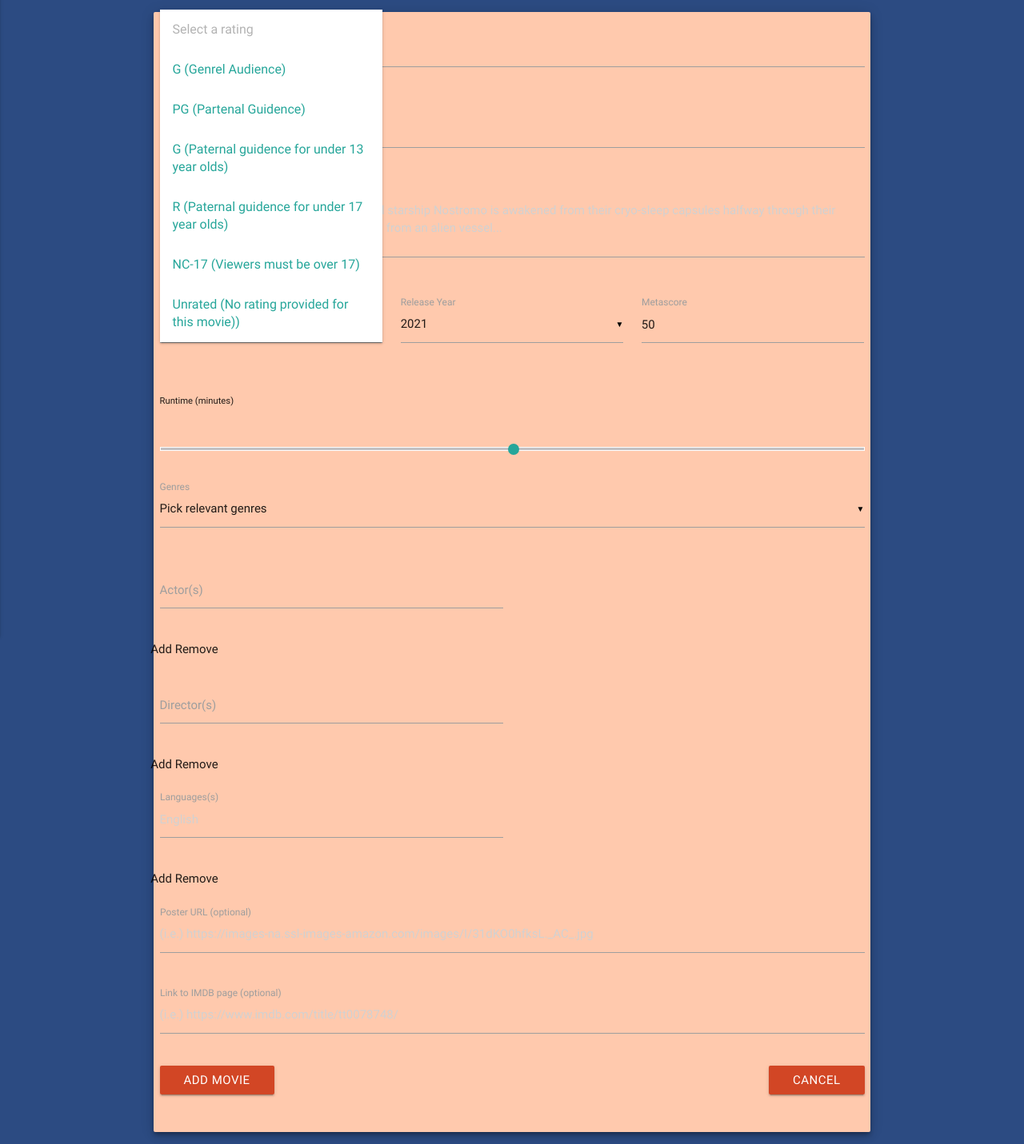
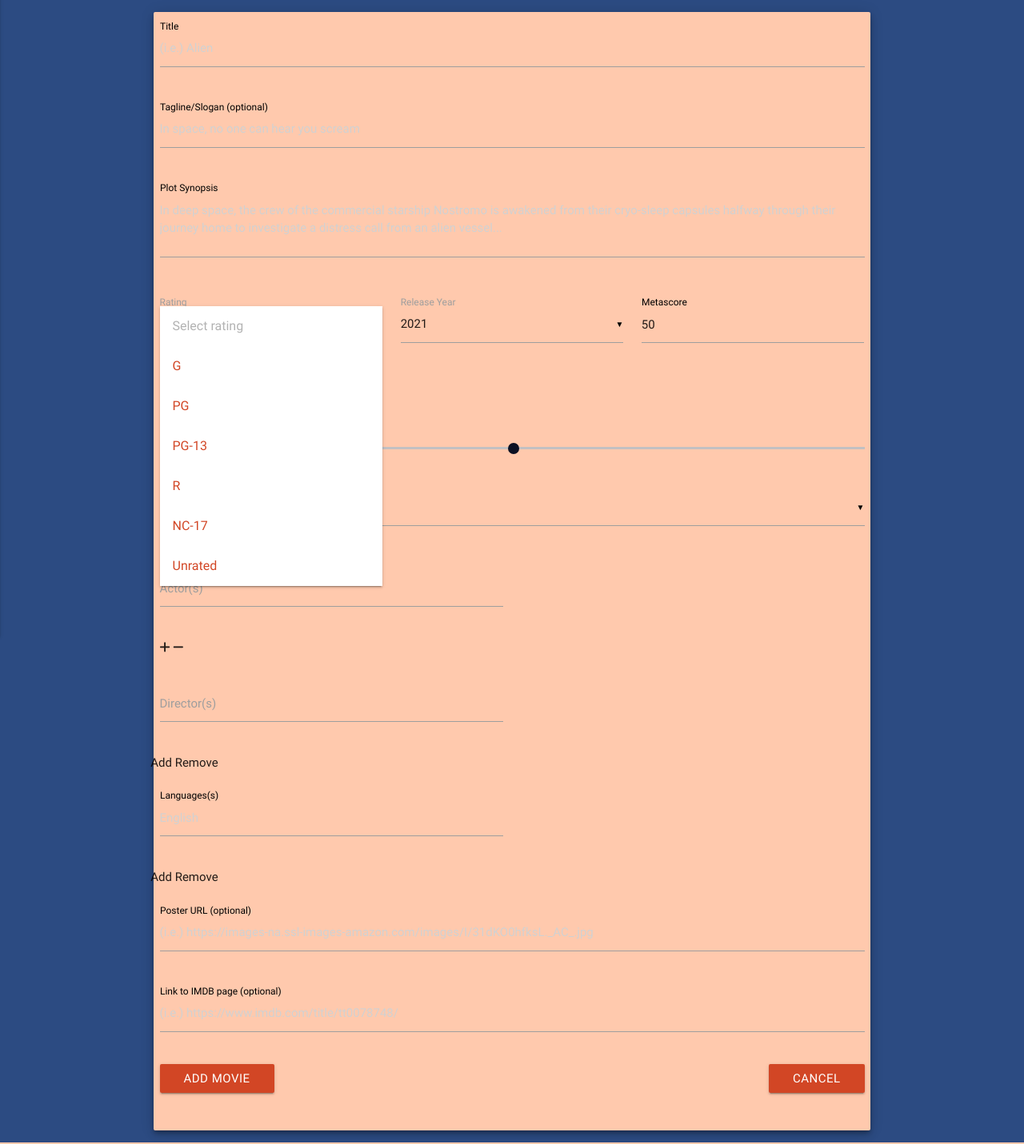
Before and after one commit to Code-Institute-Submissions/SpookySpool, a Flask app: page /user_submit in a window 1280 px wide, after a click on "Select rating". Shown: the part 64-1495 px from the top of the page at 80% size. Run offline with Flask 2, Linux system fonts and the light colour scheme; a database or web service that is not in the repository returns one stand-in record (values such as "Sample title"); some libraries are stand-ins or nearby versions.

```diff
--- a/app.py
+++ b/app.py
@@ -1,6 +1,5 @@
 import os
 import ast
-import json
 from flask import Flask, flash, render_template, redirect, request, url_for, session
 from flask_pymongo import PyMongo
 from bson.objectid import ObjectId
@@ -147,7 +146,7 @@ def search(page_num, query):
         query = ast.literal_eval(query)
 
         # This added the ObjectId() back onto genres if in the query
-        if query["genre"]["$in"]:
+        if "genre" in query.keys():
             for x in query["genre"]["$in"]:
                 position = query["genre"]["$in"].index(x)
                 query["genre"]["$in"][position] = ObjectId(x)
@@ -190,6 +189,9 @@ def add_watchlist(movie_id, page, value):
         return redirect(url_for(f"{page}", page_num=value))
     elif page == "user_home":
         return redirect(url_for(f"{page}", username=value))
+    elif page == "search":
+        return redirect(url_for(f"{page}", page_num=1, query=value))
+
 
 
 @app.route("/remove_watchlist/<movie_id>/redirect=<page>/<value>")
@@ -204,6 +206,8 @@ def remove_watchlist(movie_id, page, value):
         return redirect(url_for(f"{page}", page_num=value))
     elif page == "user_home":
         return redirect(url_for(f"{page}", username=value))
+    elif page == "search":
+        return redirect(url_for(f"{page}", page_num=1, query=value))
 
 
 @app.route("/favourites/<movie_id>/redirect=<page>/<value>")
@@ -218,6 +222,8 @@ def add_favourites(movie_id, page, value):
         return redirect(url_for(f"{page}", page_num=value))
     elif page == "user_home":
         return redirect(url_for(f"{page}", username=value))
+    elif page == "search":
+        return redirect(url_for(f"{page}", page_num=1, query=value))
 
 
 @app.route("/remove_favourite/<movie_id>/redirect=<page>/<value>")
@@ -232,6 +238,8 @@ def remove_favourite(movie_id, page, value):
         return redirect(url_for(f"{page}", page_num=value))
     elif page == "user_home":
         return redirect(url_for(f"{page}", username=value))
+    elif page == "search":
+        return redirect(url_for(f"{page}", page_num=1, query=value))
 
 
 @app.route("/user_submit")
@@ -258,7 +266,8 @@ def insert_movie():
     user = users.find_one({"username": session["username"]})
 
     genre_list = []
-    for genre in request.form.getlist("genre"):        genre_list.append(ObjectId(genre))
+    for genre in request.form.getlist("genre"):
+        genre_list.append(ObjectId(genre))
 
     query = {"title": request.form.get("title"),
              "rating": request.form.get("rating"),
@@ -326,10 +335,6 @@ def insert_update(movie_id):
 
     return redirect(url_for("movie_page", movie_id=movie_id))
 
-
-
-
-
 if __name__ == "__main__":
     app.run(host=os.environ.get("IP"),
             port=int(os.environ.get("PORT")),
--- a/static/css/style.css
+++ b/static/css/style.css
@@ -127,11 +169,63 @@ nav li>a:hover,
     padding-top: 0em;
 }
 
+.fa-info {
+    cursor: pointer;
+    transition: color 250ms;
+}
+
+.card-reveal {
+    text-align: left;
+}
+
+.card .card-reveal i{
+    display: block;
+    text-align: center;
+    transition: color 250ms;
+}
+
 .left-align-slick > .slick-list > .slick-track {
     margin-left:0;
 }
 
+/*----- Form Fields -----*/
 
+ /* label focus color */
+.input-field label:not(.label-icon).active {
+    color: black;
+}
+/* label underline focus color */
+input[type=number]:not(.browser-default):focus:not([readonly]),
+textarea.materialize-textarea:focus:not([readonly]),
+input[type=text]:not(.browser-default):focus:not([readonly]) {
+        border-bottom: 1px solid #D24625;
+        box-shadow: 0 1px 0 0 #D24625;
+}
+
+input[type=range]+.thumb {
+    background-color: #D24625;
+}
+.dropdown-content li>span,
+input[type=number]:not(.browser-default):focus:not([readonly])+label,
+textarea.materialize-textarea:focus:not([readonly])+label,
+input[type=text]:not(.browser-default):focus:not([readonly])+label {
+    color: #D24625;
+}
+
+
+input[type=range] {
+    border: none;
+}
+
+input[type=range]::-webkit-slider-thumb {
+    background-color: #0B1023;
+  }
+  input[type=range]::-moz-range-thumb {
+    background-color: #0B1023;
+  }
+  input[type=range]::-ms-thumb {
+    background-color: #0B1023;
+  }
 
 @media(min-width: 300px) {
     .card-image img {
--- a/templates/movie_form.html
+++ b/templates/movie_form.html
@@ -7,13 +7,13 @@
 		<form id="movie_form" action="{{url_for('insert_movie')}}" method="POST" class="col s12">
 			<div class="row">
 				<div class="input-field col s12">
-					<input id="movie_title" placeholder="(i.e.) Alien" name="title" type="text" class="validate" required>
+					<input id="movie_title" placeholder="(i.e.) Alien" name="title" type="text" required>
 					<label for="movie_title">Title</label>
 				</div>
 			</div>
             <div class="row">
 				<div class="input-field col s12">
-					<input id="tagline" name="tagline" placeholder="In space, no one can hear you scream" type="text" class="validate">
+					<input id="tagline" name="tagline" placeholder="In space, no one can hear you scream" type="text">
                     <label for="tagline">Tagline/Slogan (optional)</label>
 				</div>
 			</div>
@@ -25,16 +25,16 @@
 			</div>
             <div class="row">
 				<div class="input-field col s4">
-					<select id="movie_rating" name="rating" required class="validate">
-                        <option value="" selected disabled>Select a rating</option>
-                        <option value="G">G (Genrel Audience)</option>
-                        <option value="PG">PG (Partenal Guidence)</option>
-                        <option value="PG-13">G (Paternal guidence for under 13 year olds)</option>
-                        <option value="R">R (Paternal guidence for under 17 year olds)</option>
-                        <option value="NC-17">NC-17 (Viewers must be over 17)</option>
-                        <option value="Unrated">Unrated (No rating provided for this movie))</option>
+					<select id="movie_rating" name="rating" required>
+                        <option value="" selected disabled>Select rating</option>
+                        <option value="G">G</option>
+                        <option value="PG">PG</option>
+                        <option value="PG-13">PG-13</option>
+                        <option value="R">R</option>
+                        <option value="NC-17">NC-17</option>
+                        <option value="Unrated">Unrated</option>
 					</select>
-                    <label for="movie_rating">Genres</label>
+                    <label for="movie_rating">Rating</label>
 				</div>
 				<div class="input-field col s4">
 					<select id="movie_year" name="year" required>
@@ -45,7 +45,7 @@
 					<label for="movie_year">Release Year</label>
 				</div>
                 <div class="input-field col s4">
-					<input placeholder="1-100" id="movie_metascore" name="metascore" type="number" min="1" max="100" value="50" class="validate" required>
+					<input placeholder="1-100" id="movie_metascore" name="metascore" type="number" min="1" max="100" value="50" required>
 					<label for="movie_metascore">Metascore</label>
 				</div>
 			</div>
@@ -70,19 +70,21 @@
 				<div class="input-field col s12">
                     <div id="movie_actors" class="row">
                         <div class="col s6">
-					        <input name="actors[]" type="text" class="validate" required>
+					        <input name="actors[]" type="text" required>
 					        <label for="actors[]">Actor(s)</label>
                         </div>
                     </div>
 				</div>
-                <span id="actor_add" >Add</span>
-                <span id="actor_remove" >Remove</span>
+                <div class="col s12">
+                    <span id="actor_add" ><i class="fas fa-plus"></i></span>
+                    <span id="actor_remove" ><i class="fas fa-minus"></i></span>
+                </div>
 			</div>
             <div class="row">
 				<div class="input-field col s12">
                     <div id="movie_directors" class="row">
                         <div class="col s6">
-					        <input name="directors[]" type="text" class="validate" required>
+					        <input name="directors[]" type="text" required>
 					        <label for="directors[]">Director(s)</label>
                         </div>
                     </div>
@@ -94,7 +96,7 @@
 				<div class="input-field col s12">
                     <div id="movie_languages" class="row">
                         <div class="col s6">
-					        <input name="languages[]" type="text" class="validate" placeholder="English" required>
+					        <input name="languages[]" type="text" placeholder="English" required>
 					        <label for="languages[]">Languages(s)</label>
                         </div>
                     </div>
@@ -104,13 +106,13 @@
 			</div>
             <div class="row">
 				<div class="input-field col s12">
-					<input id="movie_img_url" placeholder="(i.e.) https://images-na.ssl-images-amazon.com/images/I/31dKO0hfksL._AC_.jpg" name="img_url" type="text" class="validate">
+					<input id="movie_img_url" placeholder="(i.e.) https://images-na.ssl-images-amazon.com/images/I/31dKO0hfksL._AC_.jpg" name="img_url" type="text">
 					<label for="movie_img_url">Poster URL (optional)</label>
 				</div>
 			</div>
             <div class="row">
 				<div class="input-field col s12">
-					<input id="movie_imdb_url" placeholder="(i.e.) https://www.imdb.com/title/tt0078748/" name="imdb_url" type="text" class="validate">
+					<input id="movie_imdb_url" placeholder="(i.e.) https://www.imdb.com/title/tt0078748/" name="imdb_url" type="text">
 					<label for="movie_imdb_url">Link to IMDB page (optional)</label>
 				</div>
 			</div>
```
Also changed, not shown: other parts of static/css/style.css (+42 -0 lines), templates/browse.html (+4 -4 lines), templates/results.html (+12 -12 lines).
